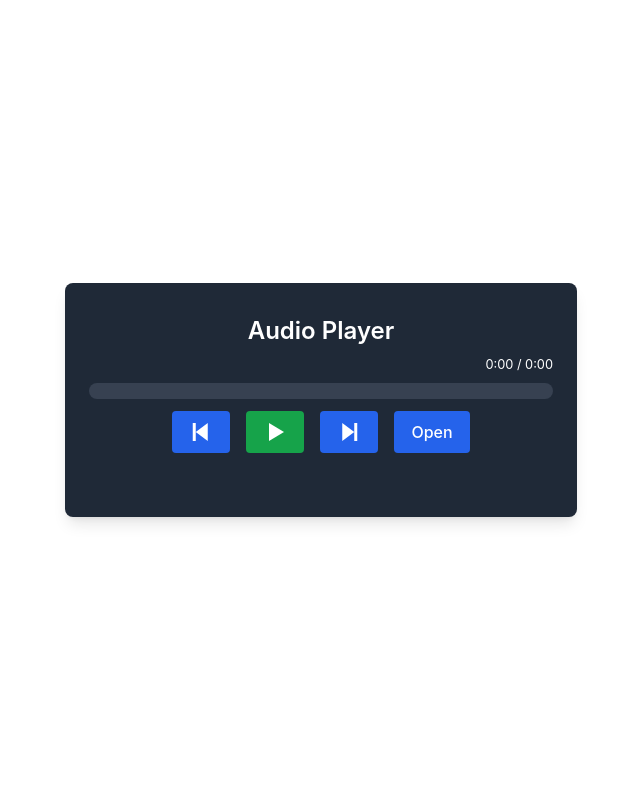
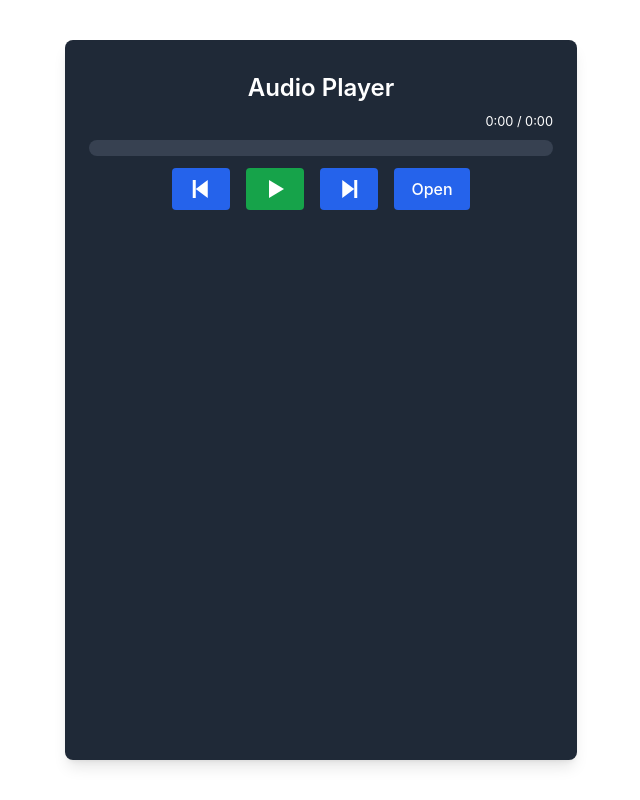
Before and after one commit to fraigo/webplayer, a Vue app in the folder app/: page / in a window 1280 px wide. Shown: the whole page, without its empty margins (319-959 px from the left). Built offline with nearby package versions, Linux system fonts and the light colour scheme.

Commit message:
min-height screen

```diff
--- a/app/src/components/AudioPlayer.vue
+++ b/app/src/components/AudioPlayer.vue
@@ -1,5 +1,5 @@
 <template>
-    <div class="max-w-lg mx-auto p-6 bg-gray-800 text-white rounded-lg shadow-lg">
+    <div class="audio-player max-w-lg mx-auto p-6 bg-gray-800 text-white rounded-lg shadow-lg">
       <div class="play-box bg-gray-800 sticky top-0 pt-2 pb-1 z-10">
         <h1 class="mb-1 text-2xl font-semibold">{{ playlist.name || 'Audio Player'}}</h1>
         <div class="mb-2 flex justify-between">
@@ -329,6 +329,9 @@
   </script>
 
   <style scoped>
+  .audio-player{
+    min-height: 90vh;
+  }
   .gap-1{
     gap: 0.5rem;
   }
```
